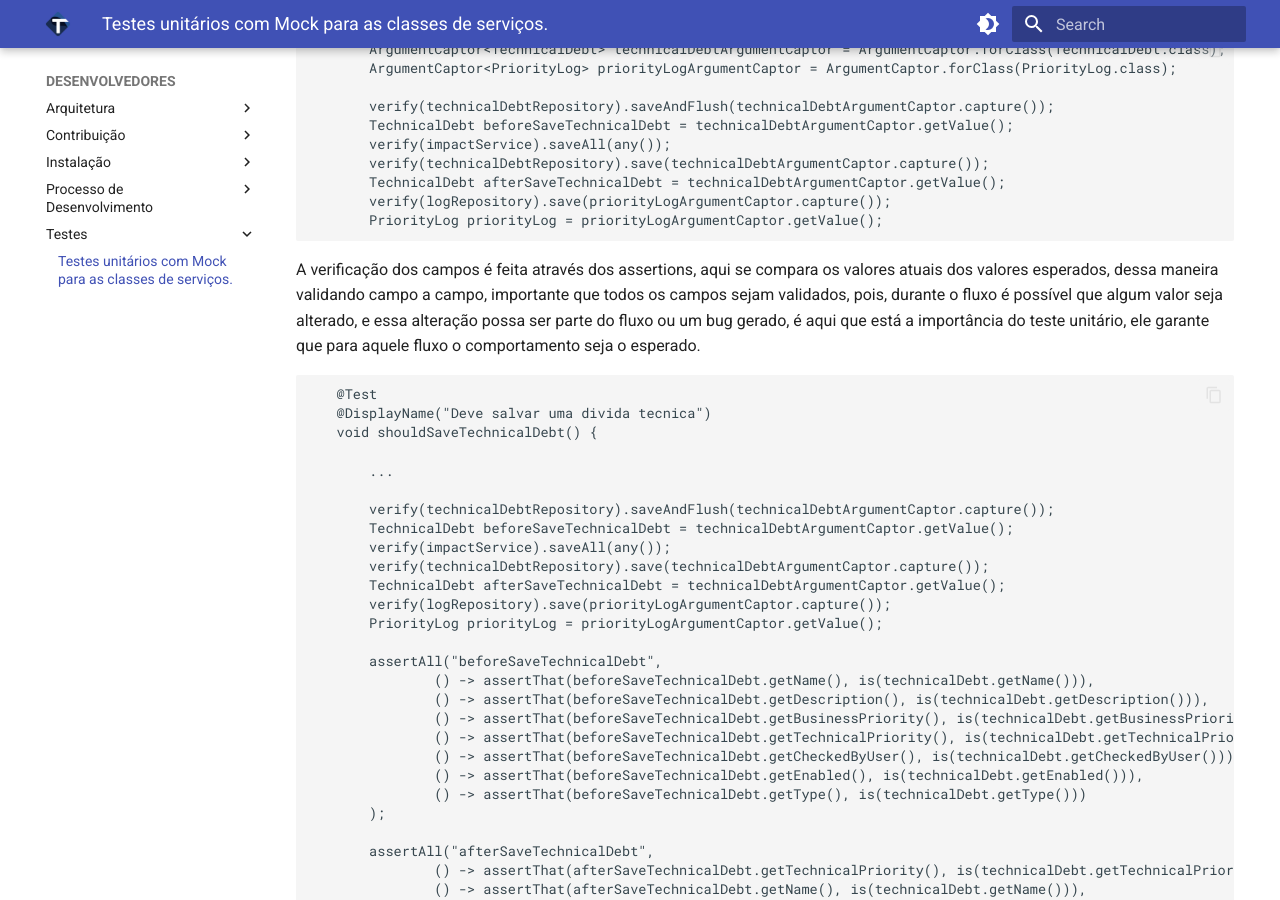
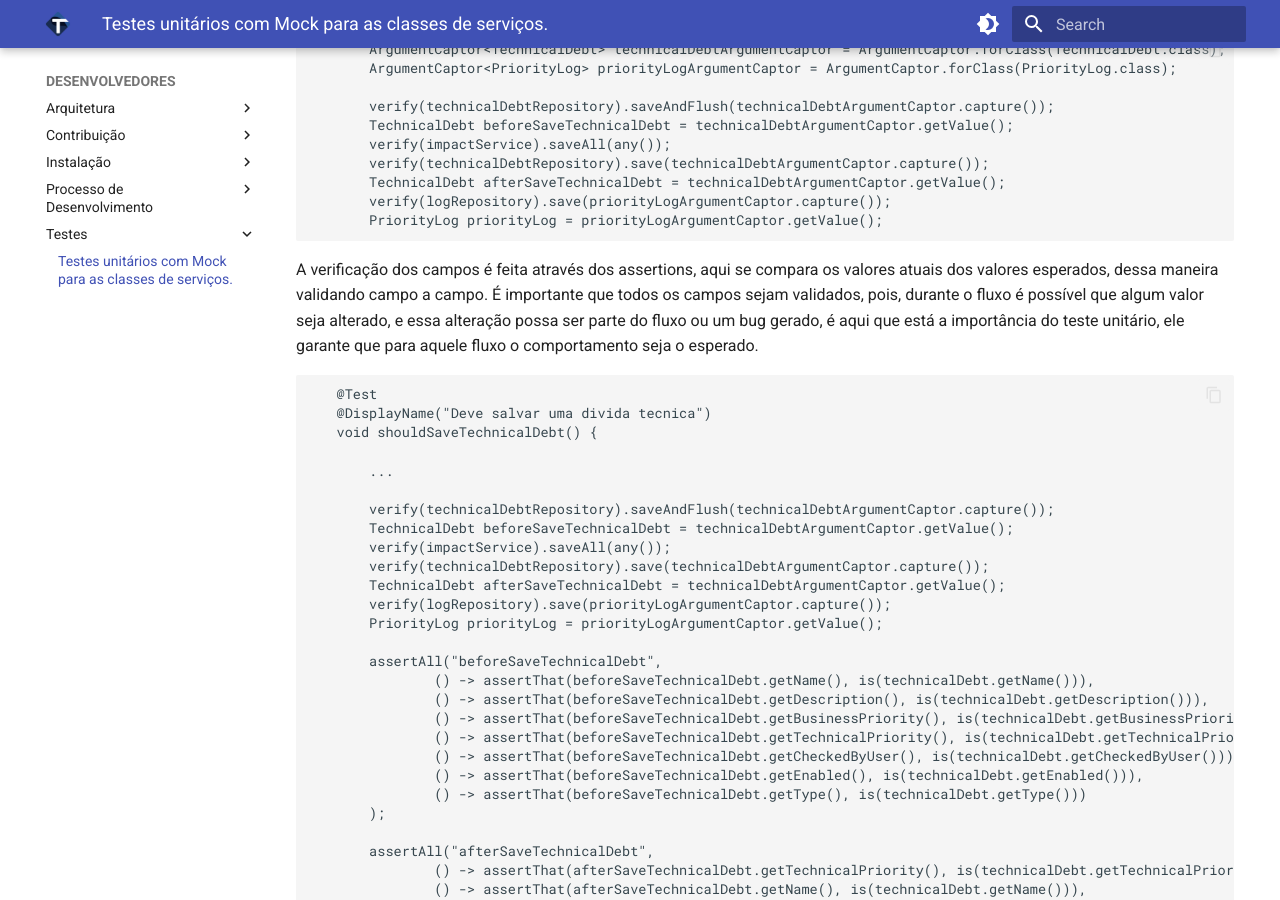
Before and after one commit to tracy-td/tracy-td.github.io, an MkDocs documentation site: the page built from docs/DESENVOLVEDORES/Testes/Guia-Teste.md, in a window 1280 px wide and 900 px high, scrolled down 4008 px. Built offline with MkDocs 1.6.1 and Material for MkDocs 9.7.7, drawn with Linux system fonts in a browser that asks for light colours.

````diff
--- a/docs/DESENVOLVEDORES/Testes/Guia-Teste.md
+++ b/docs/DESENVOLVEDORES/Testes/Guia-Teste.md
@@ -188,7 +188,7 @@ método "getValue()" para pegar o valor capturado e armazenar em uma variável,
 ```
 
 A verificação dos campos é feita através dos assertions, aqui se compara os valores atuais dos valores esperados,
-dessa maneira validando campo a campo, importante que todos os campos sejam validados, pois, durante o fluxo é possível que
+dessa maneira validando campo a campo. É importante que todos os campos sejam validados, pois, durante o fluxo é possível que
 algum valor seja alterado, e essa alteração possa ser parte do fluxo ou um bug gerado, é aqui que está a importância do teste unitário,
 ele garante que para aquele fluxo o comportamento seja o esperado.
 
````
Also changed, not shown: docs/EMPRESAS/Empresas_Parceiras.md (+15 -2 lines), docs/USUARIOS/Priorização/Priorização Orientada a Negócios.md (+1 -1 lines), docs/img/phoebus (2).png (added).
